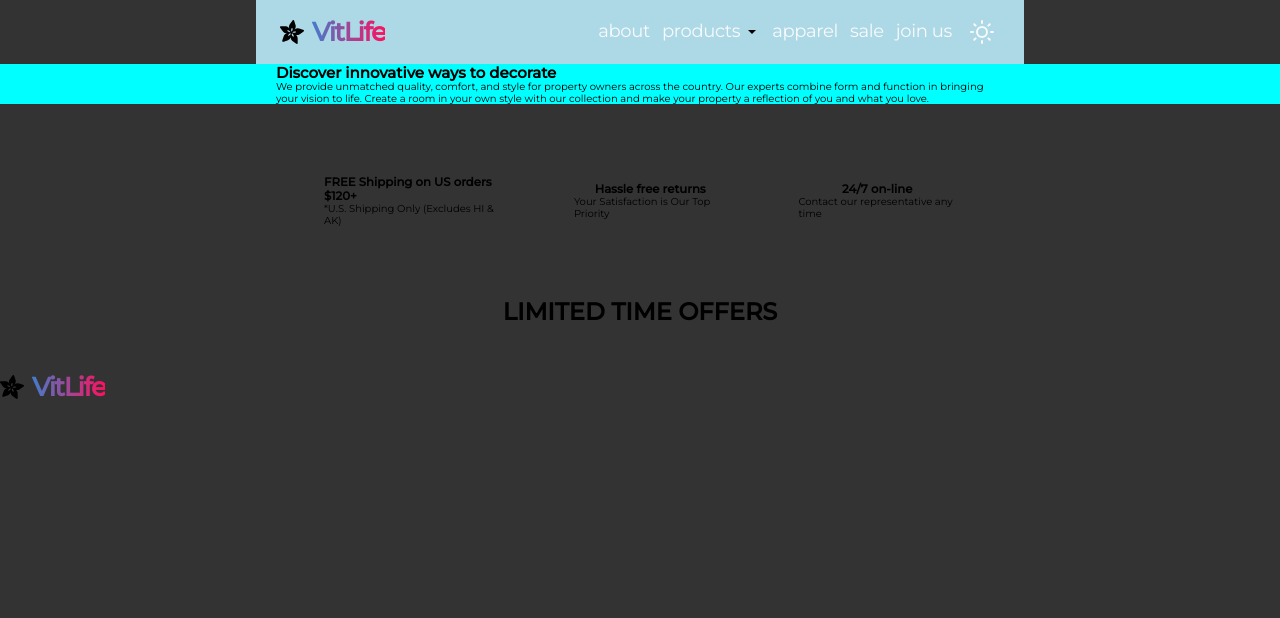
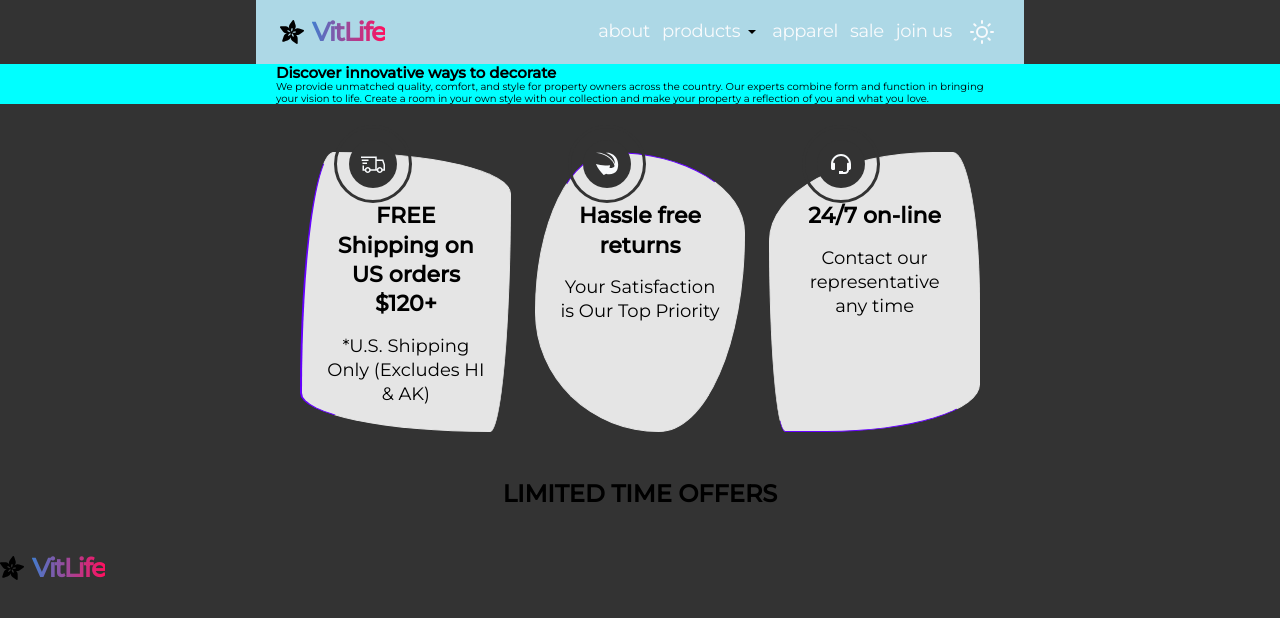
Before and after one commit to Alexandrbig1/vit-life, a React (Vite) app: page / in a window 1280 px wide. Shown: the top 618 px of the page. Built offline with nearby package versions, Linux system fonts and the light colour scheme.

Commit message:
fix: updated about component

```diff
--- a/src/components/About/About.jsx
+++ b/src/components/About/About.jsx
@@ -1,6 +1,13 @@
 import {
   AboutContainer,
   AboutItem,
+  AboutItemCardIcon,
+  AboutItemCardIconDelivery,
+  AboutItemCardIconReturn,
+  AboutItemCardIconSupport,
+  AboutItemCardIconWrapper,
+  AboutItemCardText,
+  AboutItemCardTitle,
   AboutItemCardWrapper,
   AboutMenu,
 } from "./About.styled";
@@ -11,20 +18,43 @@ function About() {
       <AboutMenu>
         <AboutItem>
           <AboutItemCardWrapper>
-            <h3>FREE Shipping on US orders $120+</h3>
-            <p>*U.S. Shipping Only (Excludes HI & AK)</p>
+            <AboutItemCardIconWrapper>
+              <AboutItemCardIcon>
+                <AboutItemCardIconDelivery />
+              </AboutItemCardIcon>
+            </AboutItemCardIconWrapper>
+            <AboutItemCardTitle>
+              FREE Shipping on US orders $120+
+            </AboutItemCardTitle>
+            <AboutItemCardText>
+              *U.S. Shipping Only (Excludes HI & AK)
+            </AboutItemCardText>
           </AboutItemCardWrapper>
         </AboutItem>
         <AboutItem>
           <AboutItemCardWrapper>
-            <h3>Hassle free returns</h3>
-            <p>Your Satisfaction is Our Top Priority</p>
+            <AboutItemCardIconWrapper>
+              <AboutItemCardIcon>
+                <AboutItemCardIconReturn />
+              </AboutItemCardIcon>
+            </AboutItemCardIconWrapper>
+            <AboutItemCardTitle>Hassle free returns</AboutItemCardTitle>
+            <AboutItemCardText>
+              Your Satisfaction is Our Top Priority
+            </AboutItemCardText>
           </AboutItemCardWrapper>
         </AboutItem>
         <AboutItem>
           <AboutItemCardWrapper>
-            <h3>24/7 on-line</h3>
-            <p>Contact our representative any time</p>
+            <AboutItemCardIconWrapper>
+              <AboutItemCardIcon>
+                <AboutItemCardIconSupport />
+              </AboutItemCardIcon>
+            </AboutItemCardIconWrapper>
+            <AboutItemCardTitle>24/7 on-line</AboutItemCardTitle>
+            <AboutItemCardText>
+              Contact our representative any time
+            </AboutItemCardText>
           </AboutItemCardWrapper>
         </AboutItem>
       </AboutMenu>
--- a/src/components/About/About.styled.jsx
+++ b/src/components/About/About.styled.jsx
@@ -1,4 +1,8 @@
 import styled from "styled-components";
+import { primaryFont } from "../fonts";
+import { LiaShippingFastSolid } from "react-icons/lia";
+import { BiSupport } from "react-icons/bi";
+import { GiReturnArrow } from "react-icons/gi";
 
 export const AboutContainer = styled.section`
   display: flex;
@@ -7,18 +11,102 @@ export const AboutContainer = styled.section`
 `;
 
 export const AboutMenu = styled.ul`
-  display: flex;
+  display: grid;
+  grid-template-columns: repeat(3, 1fr);
   align-items: center;
   gap: 2.4rem;
   width: 100%;
 `;
 
 export const AboutItem = styled.li`
-  padding: 2.4rem;
+  padding: 4.8rem 2.4rem 2.4rem;
+  border: 1px solid #e5e5e5;
+  display: flex;
+  align-items: start;
+  justify-content: center;
+  width: 100%;
+  height: 100%;
+  background-color: #e5e5e5;
+  border-radius: 1.2rem;
+  position: relative;
+
+  &:nth-child(1) {
+    border-radius: 16% 84% 10% 90% / 86% 15% 85% 14%;
+    border-left: 2px solid ${(p) => p.theme.colors.accentColor};
+  }
+
+  &:nth-child(2) {
+    border-radius: 37% 63% 41% 59% / 57% 29% 71% 43%;
+    border-top: 0.4px solid ${(p) => p.theme.colors.accentColor};
+  }
+
+  &:nth-child(3) {
+    border-radius: 91% 15% 85% 9% / 37% 63% 20% 80%;
+    border-bottom: 1px solid ${(p) => p.theme.colors.accentColor};
+  }
 `;
 
 export const AboutItemCardWrapper = styled.div`
   display: flex;
   flex-direction: column;
   align-items: center;
+  justify-content: center;
+  gap: 1.6rem;
 `;
+
+export const AboutItemCardTitle = styled.h3`
+  font-family: ${primaryFont};
+  text-align: center;
+  font-weight: 700;
+  font-size: 2.2rem;
+  line-height: 1.33333;
+  color: ${(props) => props.theme.mainTextColor};
+`;
+
+export const AboutItemCardText = styled.p`
+  font-family: ${primaryFont};
+  text-align: center;
+  font-weight: 400;
+  font-size: 1.8rem;
+  line-height: 1.33333;
+  color: ${(props) => props.theme.mainTextColor};
+`;
+
+export const AboutItemCardIcon = styled.div`
+  display: flex;
+  align-items: center;
+  justify-content: center;
+  padding: 1.2rem;
+  background-color: ${(p) => p.theme.colors.mainBgColor};
+  z-index: 3;
+  border-radius: 50rem;
+`;
+
+export const AboutItemCardIconWrapper = styled.div`
+  display: flex;
+  align-items: center;
+  justify-content: center;
+  padding: 1.2rem;
+  background-color: transparent;
+  border: 3px solid ${(p) => p.theme.colors.mainBgColor};
+  border-radius: 50rem;
+
+  position: absolute;
+  top: -2.8rem;
+  left: 3.2rem;
+`;
+
+export const AboutItemCardIconDelivery = styled(LiaShippingFastSolid)`
+  font-size: 2.4rem;
+  color: ${(props) => props.theme.colors.mainTextColor};
+`;
+
+export const AboutItemCardIconReturn = styled(GiReturnArrow)`
+  font-size: 2.4rem;
+  color: ${(props) => props.theme.colors.mainTextColor};
+`;
+
+export const AboutItemCardIconSupport = styled(BiSupport)`
+  font-size: 2.4rem;
+  color: ${(props) => props.theme.colors.mainTextColor};
+`;
--- a/src/components/App.jsx
+++ b/src/components/App.jsx
@@ -18,6 +18,7 @@ const theme = {
       mainBgColor: "#f9f9f9",
       mainTextColor: "#020617",
       headerTextColor: "#020617",
+      accentColor: "#00CC99",
     },
   },
   dark: {
@@ -25,6 +26,7 @@ const theme = {
       mainBgColor: "#333",
       mainTextColor: "#f8fafc",
       headerTextColor: "#f8fafc",
+      accentColor: "#6600FF",
     },
   },
 };
```
